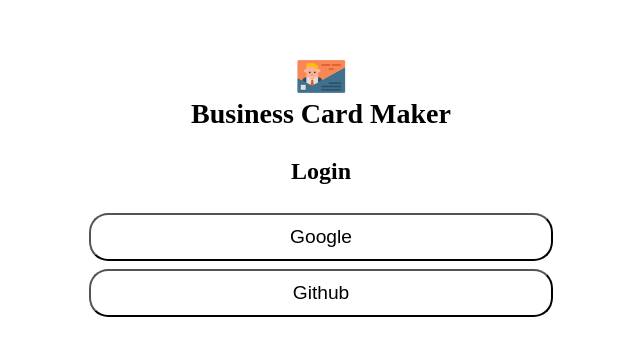
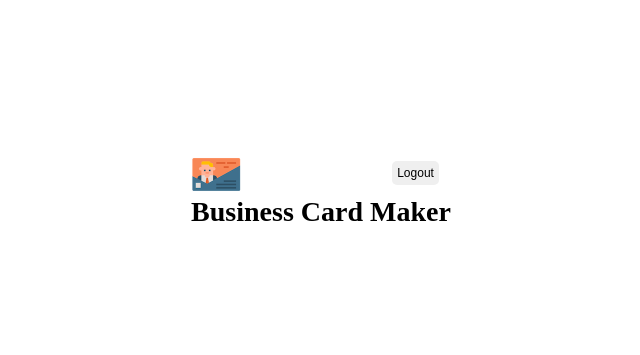
Before and after one commit to hursh7/business-card-maker, a React (Create React App) app: page /Maker in a window 1280 px wide. Shown: the part 185-540 px from the top of the page, without its empty margins (319-959 px from the left). Built offline with nearby package versions, Linux system fonts and the light colour scheme; no server answers; sample sign-in values are in the browser's storage.

Commit message:
add login and logout functionality

```diff
--- a/package.json
+++ b/package.json
@@ -6,9 +6,12 @@
     "@testing-library/jest-dom": "^5.11.4",
     "@testing-library/react": "^11.1.0",
     "@testing-library/user-event": "^12.1.10",
+    "dom": "^0.0.3",
     "firebase": "^7.20.0",
     "react": "^17.0.2",
     "react-dom": "^17.0.2",
+    "react-router": "^5.2.1",
+    "react-router-dom": "^5.3.0",
     "react-scripts": "4.0.3",
     "web-vitals": "^1.0.1"
   },
--- a/src/app.jsx
+++ b/src/app.jsx
@@ -1,11 +1,22 @@
 import React from 'react';
+import { BrowserRouter, Route, Switch } from 'react-router-dom';
 import styles from './app.module.css';
 import Login from './components/login/login';
+import Maker from './components/maker/maker';
 
-function App({authService}) {
+function App({ authService }) {
   return (
     <div className={styles.app}>
-        <Login authService={authService} />
+        <BrowserRouter>
+          <Switch>
+            <Route exact path="/">
+              <Login authService={authService} />
+            </Route>
+            <Route path="/Maker">
+              <Maker authService={authService} />
+            </Route>
+          </Switch>
+        </BrowserRouter>
     </div>
   )
 }
--- a/src/components/login/login.jsx
+++ b/src/components/login/login.jsx
@@ -1,12 +1,30 @@
-import React from 'react';
+import { useHistory } from 'react-router';
 import Header from '../header/header';
 import Footer from '../footer/footer';
 import styles from './login.module.css';
+import { useEffect } from 'react';
 
 const Login = ({ authService }) => {
+    const history = useHistory();
+    const goToMaker = userId => {
+        history.push({
+            pathname: '/maker',
+            state: { id: userId },
+        });
+    };
+
     const onLogin = event => {
-        authService.login(event.currentTarget.textContent).then(console.log);
+        authService
+        .login(event.currentTarget.textContent)
+        .then(data => goToMaker(data.user.uid));
     };
+
+    useEffect(() => {
+        authService.onAuthChange(user => {
+            user && goToMaker(user.uid);
+        });
+    });
+
     return (
         <section className={styles.login}>
             <Header />
--- /dev/null
+++ b/src/components/maker/maker.jsx
@@ -0,0 +1,29 @@
+import React, { useEffect } from 'react';
+import Header from '../header/header';
+import Footer from '../footer/footer';
+import styles from './maker.module.css';
+import { useHistory } from 'react-router';
+
+const Maker = ({ authService }) => {
+    const history = useHistory();
+    const onLogout = () => {
+        authService.logout();
+    };
+
+    useEffect(() => {
+        authService.onAuthChange(user => {
+            if(!user) {
+                history.push('/');
+            }
+        });
+    });
+
+    return (
+        <section className={styles.maker}>
+            <Header onLogout={onLogout} />
+            <Footer />
+        </section>
+    )
+}
+
+export default Maker;
--- a/src/service/auth_service.js
+++ b/src/service/auth_service.js
@@ -6,6 +6,16 @@
         const authProvider = new firebase.auth[`${providerName}AuthProvider`]();
         return firebaseApp.auth().signInWithPopup(authProvider);
     }
+
+    logout() {
+        firebase.auth().signOut();
+    }
+
+    onAuthChange(onUserChanged) {
+        firebase.auth().onAuthStateChanged(user => {
+            onUserChanged(user);
+        })
+    }
 }
 
 export default AuthService;
```
Also changed, not shown: src/components/maker/maker.module.css (added), 1 other file (tests, documents, lock files or other folders).
